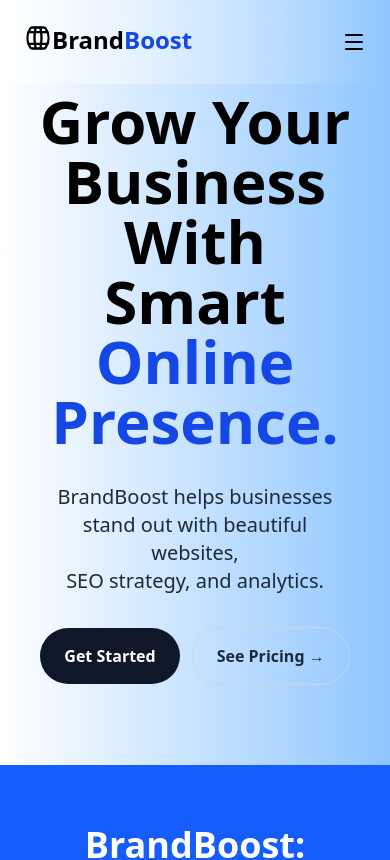
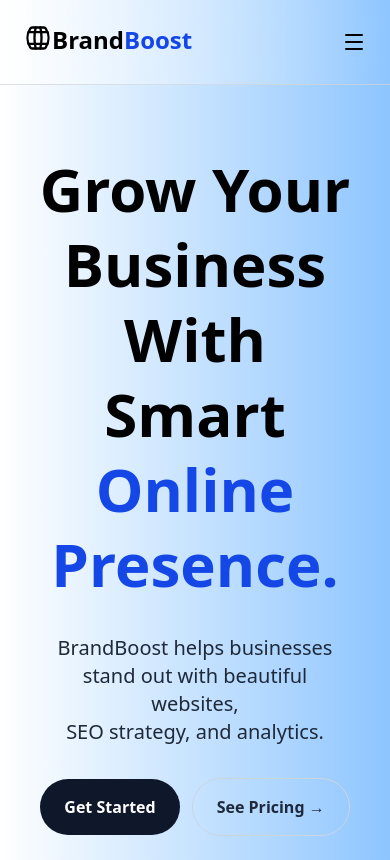
Before and after one commit to Samuel-Oluwafemi/Brandboost, a React (Vite) app: page / in a window 390 px wide. Shown: the top 860 px of the page. Built offline with nearby package versions, Linux system fonts and the light colour scheme.

Commit message:
MaKing new changes

```diff
--- a/src/components/Home.jsx
+++ b/src/components/Home.jsx
@@ -5,15 +5,15 @@ import { Footer } from "./Footer";
 export function Home() {
   return (
     <>
-      <div className="flex flex-col text-black h-350 items-center justify-center mt-50 md:mt-20">
-        <main>
+      <div className="flex flex-col min-h-screen text-black items-center justify-center py-22">
+        <main className="mb-5">
           {/* Big bold Headline */}
-          <h2 className="text-6xl md:text-7xl text-center text-black font-bold p-8">
+          <h2 className="text-6xl md:text-7xl text-center text-black font-bold py-8 leading-tight">
             Grow Your Business With <br /> Smart
             <span className="text-blue-700"> Online Presence.</span>
           </h2>
           {/* Subtext */}
-          <p className="text-xl text-gray-800 px-10 md:px-35 text-center">
+          <p className="text-xl text-gray-800 px-14 md:px-10 md:px-35 text-center">
             BrandBoost helps businesses stand out with beautiful websites,
             <br />
             SEO strategy, and analytics.
--- a/src/components/Navbar.jsx
+++ b/src/components/Navbar.jsx
@@ -6,14 +6,12 @@ export function Navbar() {
   return (
     <nav
       className="fixed top-0 bg-linear-to-r from-white/90 to-blue-300/40
-     backdrop-blur-md w-full py-6 px-6"
+     backdrop-blur-md w-full py-6 px-6 border-b border-gray-300/70 z-50"
     >
       <div className="flex items-center justify-between">
         {/* Logo Left */}
         <main
-          className={`text-2xl md:text-2xl font-semibold text-black ${
-            open ? "hidden" : "block"
-          } md:block`}
+          className={`text-2xl md:text-2xl font-semibold text-black`}
         >
           <Barrel className="inline size-7 mb-1 md:size-7 mb-2" />
           Brand<span className="text-blue-700">Boost</span>
```
